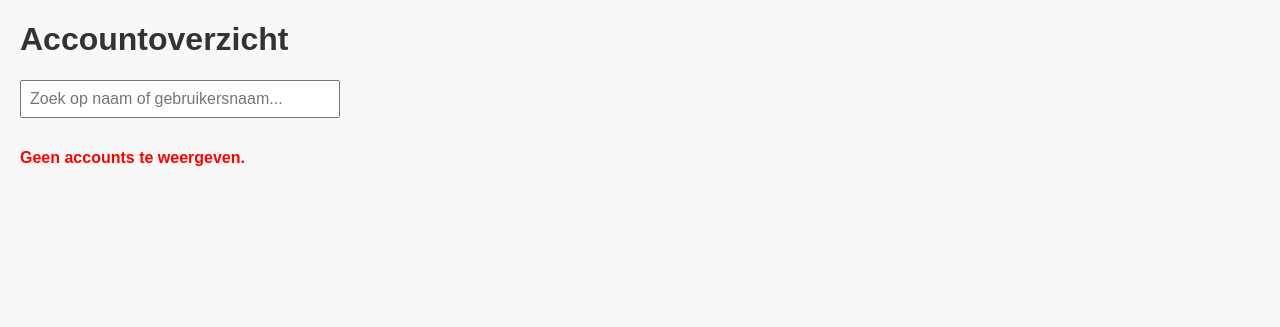
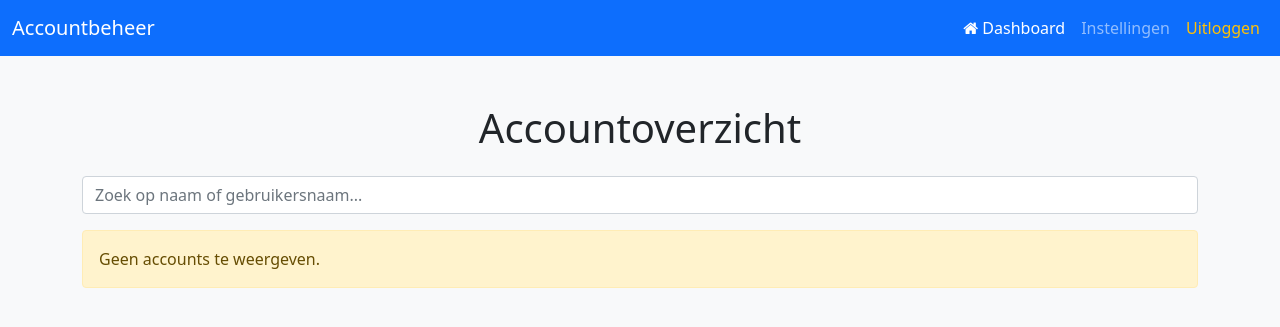
Before and after one commit to lucas-dw16/theater, a PHP site: page /account_overzicht/account_overzicht.php in a window 1280 px wide. Shown: the top 327 px of the page. Run offline with PHP 8.4, Linux system fonts and the light colour scheme; data that the repository does not hold is empty.

Commit message:
laatste wijzing

```diff
--- a/account_overzicht/account_overzicht.php
+++ b/account_overzicht/account_overzicht.php
@@ -9,15 +9,23 @@ try {
             ORDER BY g.Datumaangemaakt DESC";
     $result = $pdo->query($sql);
 } catch (PDOException $e) {
-    die("Fout bij ophalen van accounts: " . $e->getMessage());
+    die("<p class='text-danger'>Fout bij ophalen van accounts: " . $e->getMessage() . "</p>");
 }
 ?>
+
 <!DOCTYPE html>
 <html lang="nl">
 <head>
     <meta charset="UTF-8">
+    <meta name="viewport" content="width=device-width, initial-scale=1"> <!-- Belangrijk voor mobiel -->
     <title>Accountoverzicht</title>
-    <link rel="stylesheet" href="style.css">
+
+    <!-- Bootstrap 5 -->
+    <link href="https://cdn.jsdelivr.net/npm/bootstrap@5.0.2/dist/css/bootstrap.min.css" rel="stylesheet">
+
+    <!-- FontAwesome -->
+    <link rel="stylesheet" href="https://cdnjs.cloudflare.com/ajax/libs/font-awesome/4.7.0/css/font-awesome.css">
+
     <style>
         .actieknop {
             padding: 6px 12px;
@@ -40,23 +48,63 @@ try {
         .verwijder-knop:hover, .wijzig-knop:hover {
             opacity: 0.85;
         }
+
+        .success {
+            color: green;
+            margin-top: 10px;
+        }
+
+        .error {
+            color: red;
+            margin-top: 10px;
+        }
     </style>
 </head>
-<body>
-    <h1>Accountoverzicht</h1>
+<body class="bg-light">
+    <!-- Navigatiebalk met hamburger -->
+<nav class="navbar navbar-expand-lg navbar-dark bg-primary mb-4">
+    <div class="container-fluid">
+        <a class="navbar-brand" href="#">Accountbeheer</a>
+        <button class="navbar-toggler" type="button" data-bs-toggle="collapse" data-bs-target="#hoofdMenu" aria-controls="hoofdMenu" aria-expanded="false" aria-label="Toggle navigatie">
+            <span class="navbar-toggler-icon"></span>
+        </button>
+        <div class="collapse navbar-collapse" id="hoofdMenu">
+            <ul class="navbar-nav ms-auto mb-2 mb-lg-0">
+                <li class="nav-item">
+                    <a class="nav-link active" href="../inloggen/dashboard.php">
+                        <i class="fa fa-home"></i> Dashboard
+                    </a>
+                </li>
+                <li class="nav-item">
+                    <a class="nav-link" href="#">Instellingen</a>
+                </li>
+                <li class="nav-item">
+                    <a class="nav-link text-warning" href="../inloggen/logout.php">Uitloggen</a>
+                </li>
+            </ul>
+        </div>
+    </div>
+</nav>
 
-    <input type="text" id="zoekInput" placeholder="Zoek op naam of gebruikersnaam..." />
+    <div class="container py-4">
+        <h1 class="mb-4 text-center">Accountoverzicht</h1>
+
+        <div class="mb-3">
+            <input type="text" id="zoekInput" class="form-control" placeholder="Zoek op naam of gebruikersnaam...">
+        </div>
 
         <?php if ($result && $result->rowCount() > 0): ?>
             <?php if (isset($_SESSION['actie_succes'])): ?>
-    <div class="success"><?= $_SESSION['actie_succes']; unset($_SESSION['actie_succes']); ?></div>
+                <div class="alert alert-success"><?= $_SESSION['actie_succes']; unset($_SESSION['actie_succes']); ?></div>
             <?php endif; ?>
             <?php if (isset($_SESSION['actie_fout'])): ?>
-    <div class="error"><?= $_SESSION['actie_fout']; unset($_SESSION['actie_fout']); ?></div>
+                <div class="alert alert-danger"><?= $_SESSION['actie_fout']; unset($_SESSION['actie_fout']); ?></div>
             <?php endif; ?>
 
-        <table>
-            <thead>
+            <!-- Responsive table wrapper -->
+            <div class="table-responsive">
+                <table class="table table-bordered table-hover bg-white">
+                    <thead class="table-light">
                         <tr>
                             <th>ID</th>
                             <th>Naam</th>
@@ -77,28 +125,35 @@ try {
                                 <td><?= $row['Isactief'] ? 'Ja' : 'Nee' ?></td>
                                 <td><?= htmlspecialchars($row['Datumaangemaakt']) ?></td>
                                 <td>
-                            <form method="post" action="verwerk_account_acties.php" style="display:inline;">
+                                    <form method="post" action="verwerk_account_acties.php" class="d-inline">
                                         <input type="hidden" name="gebruiker_id" value="<?= $row['Id'] ?>">
-                                <select name="nieuwe_rol">
+                                        <select name="nieuwe_rol" class="form-select form-select-sm d-inline w-auto">
                                             <option value="Lid">Lid</option>
                                             <option value="Medewerker">Medewerker</option>
                                             <option value="Admin">Admin</option>
                                         </select>
-                                <button type="submit" name="rol_wijzigen" class="actieknop wijzig-knop">Wijzig</button>
+                                        <button type="submit" name="rol_wijzigen" class="actieknop wijzig-knop btn btn-sm">Wijzig</button>
                                     </form>
-                            <form method="post" action="verwerk_account_acties.php" style="display:inline;" onsubmit="return confirm('Weet je zeker dat je dit account wilt verwijderen?');">
+                                    <form method="post" action="verwerk_account_acties.php" class="d-inline" onsubmit="return confirm('Weet je zeker dat je dit account wilt verwijderen?');">
                                         <input type="hidden" name="gebruiker_id" value="<?= $row['Id'] ?>">
-                                <button type="submit" name="verwijderen" class="actieknop verwijder-knop">Verwijder</button>
+                                        <button type="submit" name="verwijderen" class="actieknop verwijder-knop btn btn-sm">Verwijder</button>
                                     </form>
                                 </td>
                             </tr>
                         <?php endforeach; ?>
                     </tbody>
                 </table>
-    <?php else:
- ?>
-        <p class="error">Geen accounts te weergeven.</p>
+            </div>
+
+            <div class="d-grid gap-2 mt-4">
+                <a href="../inloggen/dashboard.php" class="btn btn-secondary">
+                    <i class="fa fa-arrow-left"></i> Terug naar dashboard
+                </a>
+            </div>
+        <?php else: ?>
+            <p class="alert alert-warning">Geen accounts te weergeven.</p>
         <?php endif; ?>
+    </div>
 
     <script src="script.js"></script>
 </body>
--- a/inloggen/dashboard.php
+++ b/inloggen/dashboard.php
@@ -180,7 +180,7 @@ if (!isset($_SESSION['rol'])) {
                     <li class="nav-item"><a class="nav-link" href="../reservering/index.html"><i class="fa fa-calendar-check-o"></i> Reserveringsoverzicht</a></li>
                 <?php endif; ?>
                 <div class="menu-header">Systeem</div>
-                <li class="nav-item"><a class="nav-link" href="/Home-Page/Homepage.php"><i class="fa fa-arrow-left"></i> Homepagina</a></li>
+                <li class="nav-item"><a class="nav-link" href="../index.php"><i class="fa fa-arrow-left"></i> Homepagina</a></li>
                 <li class="nav-item"><a class="nav-link" href="logout.php"><i class="fa fa-sign-out"></i> Uitloggen</a></li>
             </ul>
         </div>
```
Also changed, not shown: account_overzicht/verwerk_account_acties.php (+17 -21 lines), inloggen/wijzig_gebruiker.php (+44 -23 lines), inloggen/mobbielinloggen.png (added), inloggen/uiloggenmobiel.png (added), 3 other files. Lines whose indentation alone changed are shown as unchanged.
